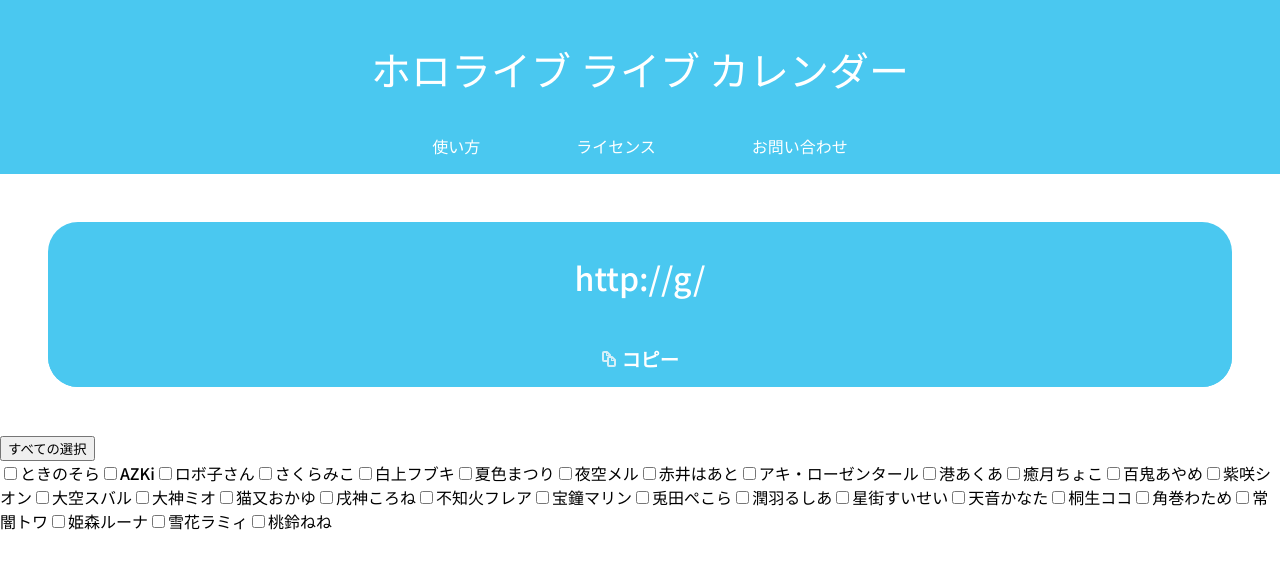
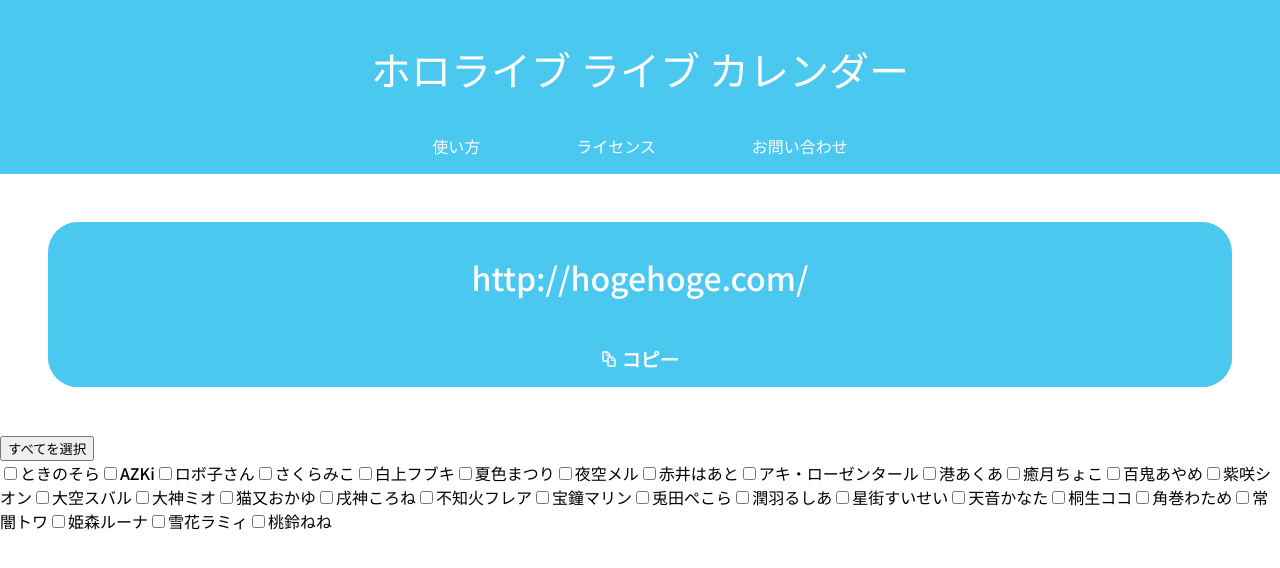
Before and after one commit to isabella232/page, a React (Create React App) app in the folder holo-live-calendar/: page / in a window 1280 px wide. Shown: the top 568 px of the page. Built offline with nearby package versions, Linux system fonts and the light colour scheme.

Commit message:
細かい箇所の修正

```diff
--- a/holo-live-calendar/src/index.css
+++ b/holo-live-calendar/src/index.css
@@ -2,6 +2,7 @@
   margin: 0;
   font-family: 'Noto Sans JP', sans-serif;
   font-weight: 500;
+  width: 100%;
 }
 
 h1 {
--- a/holo-live-calendar/src/index.tsx
+++ b/holo-live-calendar/src/index.tsx
@@ -19,7 +19,7 @@
 
     this.state = {
       idols: Array(getAllLength()).fill(false),
-      url: 'http://g/',
+      url: 'http://hogehoge.com/',
       copied: false,
       isAllChecked: false
     }
@@ -73,7 +73,10 @@
         }
       }
     })
-    return `http://g/?idols=${idolUrlNames.join(',')}`
+    if(idolUrlNames.length > 0){
+      return `http://hogehoge.com/?idols=${idolUrlNames.join(',')}`
+    }
+    return 'http://hogehoge.com/'
   }
 
   /**
@@ -129,7 +132,7 @@
         </div>
         <div>
           <button onClick={this.allChecks}>
-            {this.state.isAllChecked ? "すべてを選択を解除" : "すべての選択"}
+            {this.state.isAllChecked ? "すべての選択を解除" : "すべてを選択"}
           </button>
         </div>
         {this.createCheckBox()}
```
